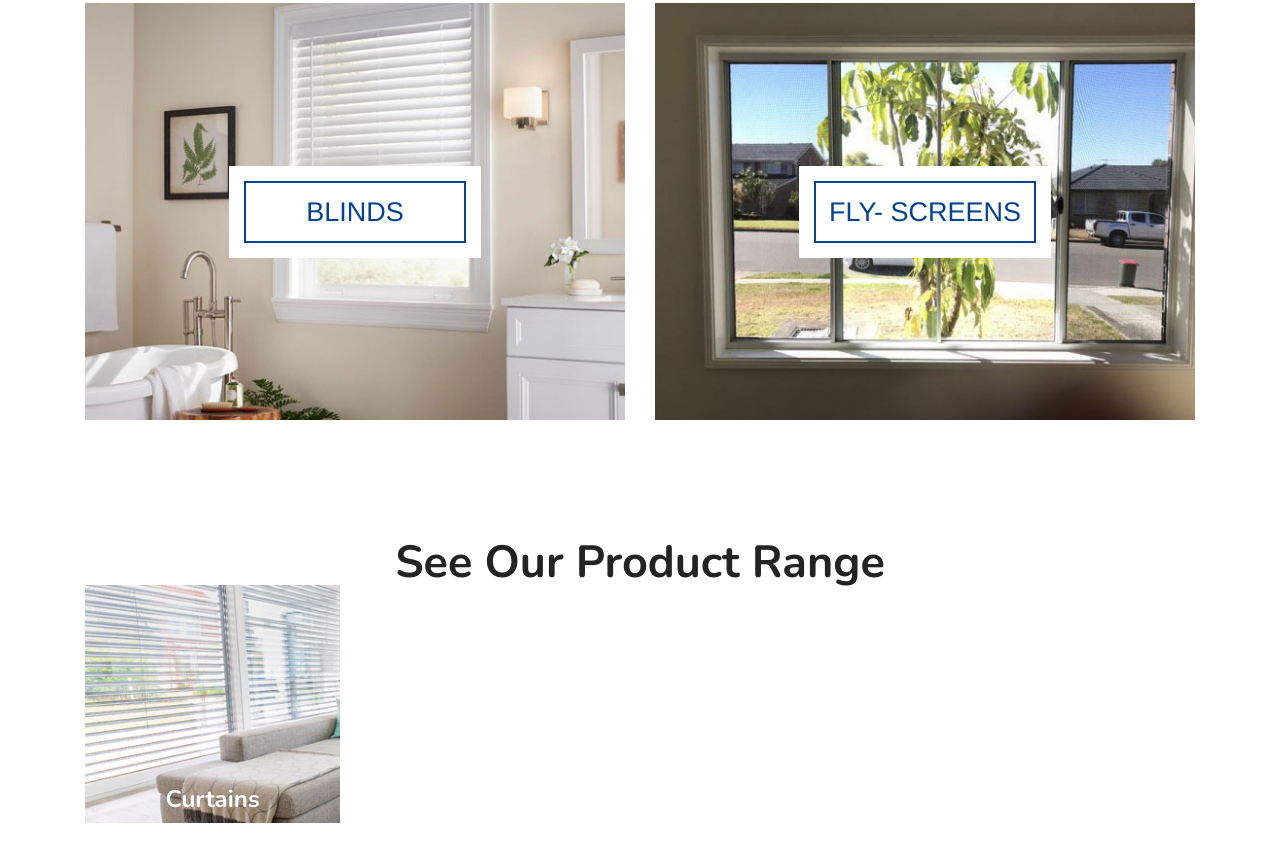
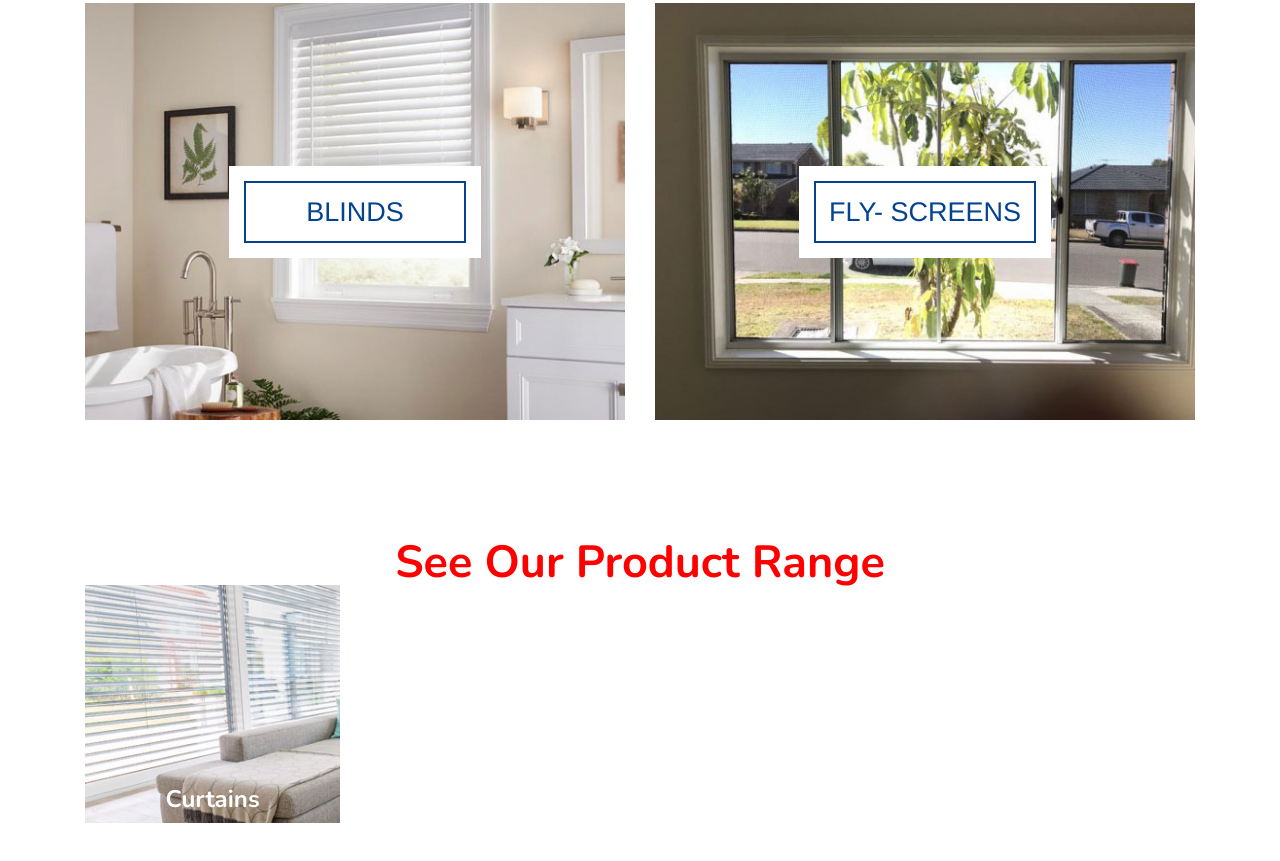
Before and after one commit to Codearts-Solution/AHY, a plain HTML site: page index.html in a window 1280 px wide. Shown: the part 1090-1951 px from the top of the page. Drawn offline with nearby package versions, Linux system fonts and the light colour scheme.

Commit message:
font color change

```diff
--- a/index.html
+++ b/index.html
@@ -102,7 +102,7 @@
 		<div class="row">
 			<div class="col-md-12">
 				<div class="tm-product-range-heading">
-					<h3 class="tm-h3">See Our Product Range</h3>
+					<h3 class="tm-h3" style="color: red;">See Our Product Range</h3>
 				</div>
 			</div>
 		</div>
```
